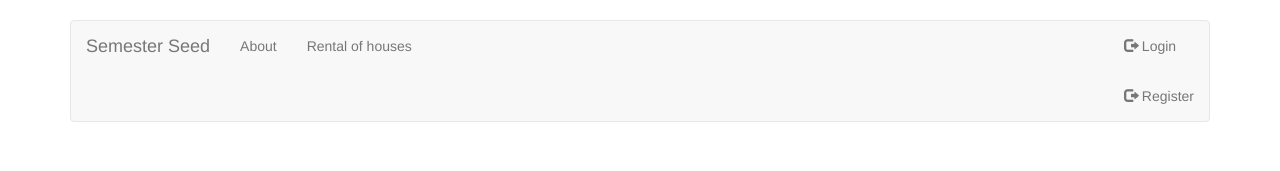
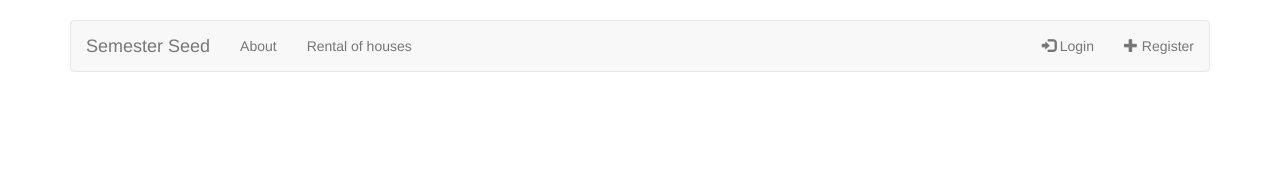
Before and after one commit to MartinLodahl/CA3, a React (Create React App) app in the folder seedClient/: page /rental/1 in a window 1280 px wide. Shown: the top 171 px of the page. Built offline with nearby package versions, Linux system fonts and the light colour scheme.

Commit message:
small chnages

```diff
--- a/seedClient/src/component/pages/basic/TopMenu.js
+++ b/seedClient/src/component/pages/basic/TopMenu.js
@@ -6,8 +6,8 @@ class TopMenu extends Component {
 
   constructor(props) {
     super(props);
-    this.state = {loggedIn: auth.loggedIn, userName:auth.userName,isUser:false,isAdmin:false}
-}
+    this.state = { loggedIn: auth.loggedIn, userName: auth.userName, isUser: false, isAdmin: false }
+  }
 
   loginStatus = (status, userName, isUser, isAdmin) => {
     this.setState({ loggedIn: status, userName, isUser, isAdmin });
@@ -37,18 +37,17 @@ class TopMenu extends Component {
             </ul>
             <ul className="nav navbar-nav navbar-right">
               <li className="navbar-text" style={{ color: "steelBlue" }}>{logInStatus}</li>
-              <li>
-                {this.state.loggedIn ?
-                  (
-                    <Link to="/logout"><span className="glyphicon glyphicon-log-in"></span> Logout</Link>
-                  ) :
-                  (
-                    [<Link to="/login">
-                      <span className="glyphicon glyphicon-log-out"></span> Login </Link>,
-                      <Link to="/register">
-                      <span className="glyphicon glyphicon-log-out"></span> Register </Link>
-                    ])}
-              </li>
+              {this.state.loggedIn ?
+                (
+                  <li><Link to="/logout"><span className="glyphicon glyphicon-log-out"></span> Logout</Link></li>
+                ) :
+                (
+                  [
+                    <li><Link to="/login"><span className="glyphicon glyphicon-log-in"></span> Login</Link></li>,
+                    <li><Link to="/register"><span className="glyphicon glyphicon-plus"></span> Register</Link></li>
+                  ]
+                )
+              }
             </ul>
           </div>
         </nav>
```
Also changed, not shown: seedClient/src/component/pages/basic/Home.js (deleted, +0 -28 lines).
